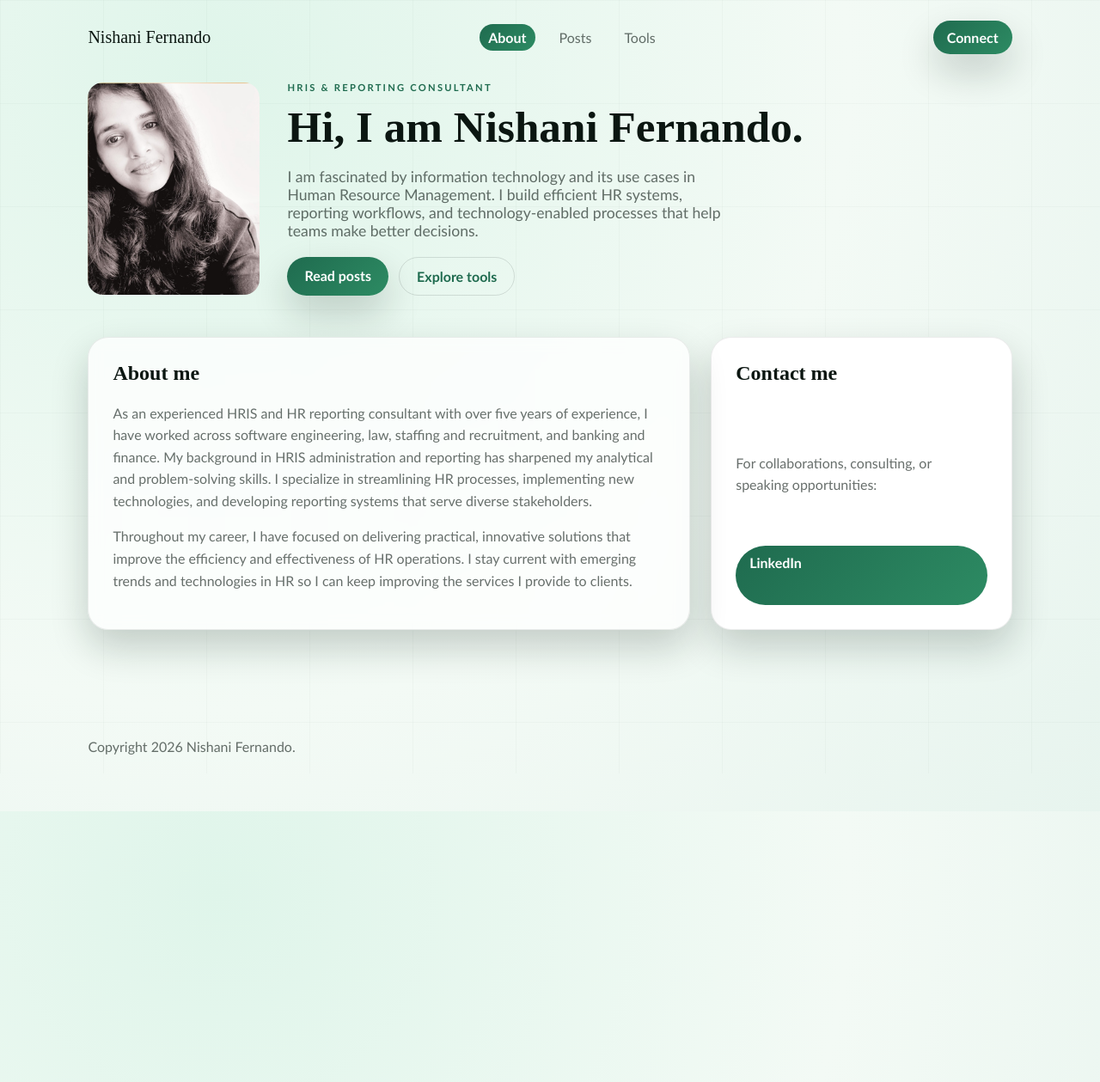
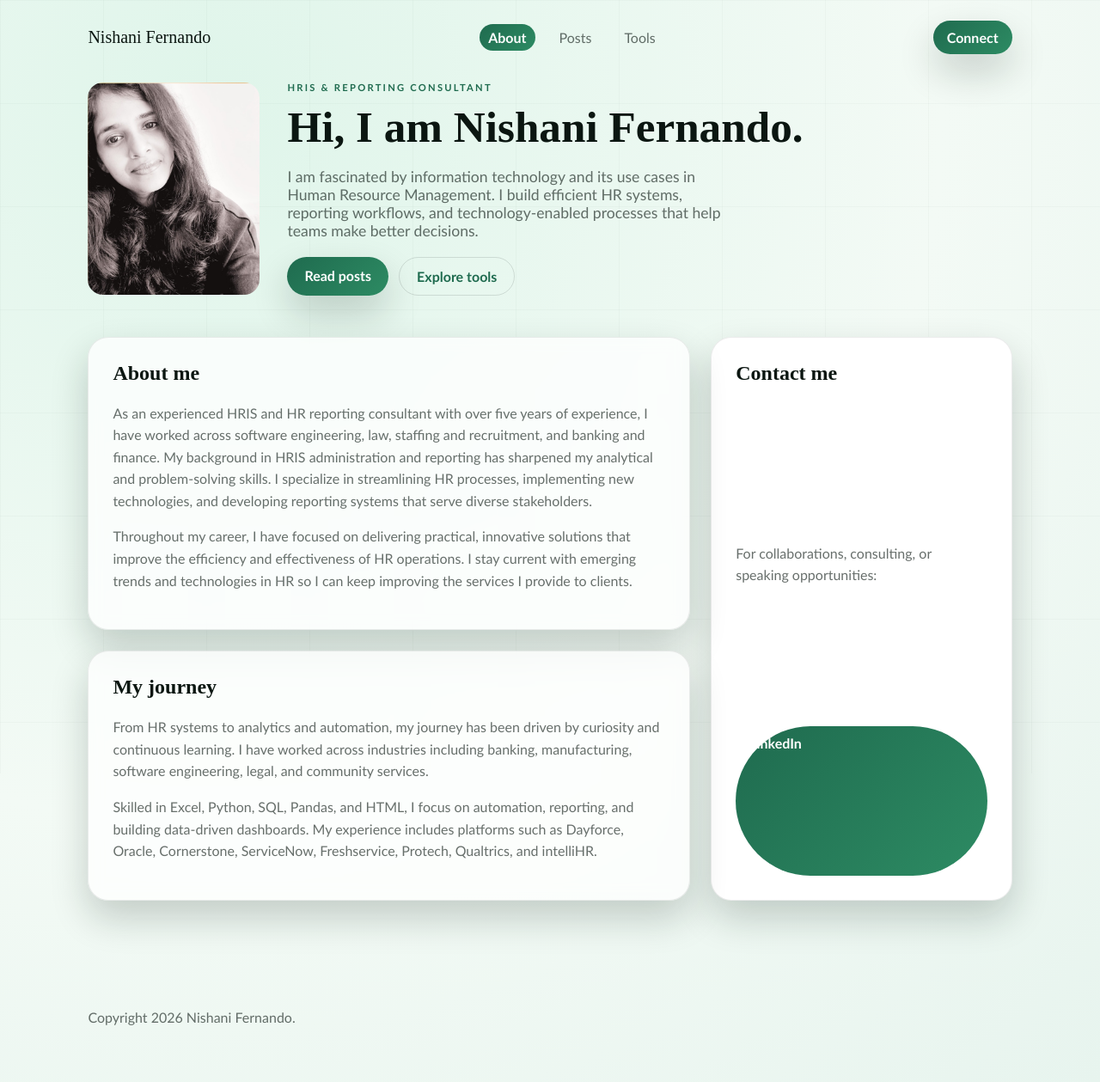
Before and after one commit to nishanif/nishanif.github.io, a Jekyll site: the page built from index.html, in a window 1280 px wide. Shown: the whole page at 86% size. Built offline with Jekyll 4.4.1, drawn with Linux system fonts in a browser that asks for light colours.

Commit message:
Add second About card with journey and skills

```diff
--- a/index.html
+++ b/index.html
@@ -24,6 +24,7 @@ title: Nishani Fernando
 </section>
 
 <section class="content-grid">
+    <div class="content-stack">
         <article class="card glass">
             <h2>About me</h2>
             <p>
@@ -39,6 +40,20 @@ title: Nishani Fernando
                 so I can keep improving the services I provide to clients.
             </p>
         </article>
+        <article class="card glass">
+            <h2>My journey</h2>
+            <p>
+                From HR systems to analytics and automation, my journey has been driven by curiosity and continuous
+                learning. I have worked across industries including banking, manufacturing, software engineering, legal,
+                and community services.
+            </p>
+            <p>
+                Skilled in Excel, Python, SQL, Pandas, and HTML, I focus on automation, reporting, and building
+                data-driven dashboards. My experience includes platforms such as Dayforce, Oracle, Cornerstone,
+                ServiceNow, Freshservice, Protech, Qualtrics, and intelliHR.
+            </p>
+        </article>
+    </div>
     <article class="card contact">
         <h2>Contact me</h2>
         <p>For collaborations, consulting, or speaking opportunities:</p>
--- a/styles.css
+++ b/styles.css
@@ -185,6 +185,11 @@ body {
 .content-grid {
     display: grid;
     grid-template-columns: minmax(0, 2fr) minmax(0, 1fr);
+    gap: 24px;
+}
+
+.content-stack {
+    display: grid;
     gap: 24px;
 }
 
```
Lines whose indentation alone changed are shown as unchanged.
